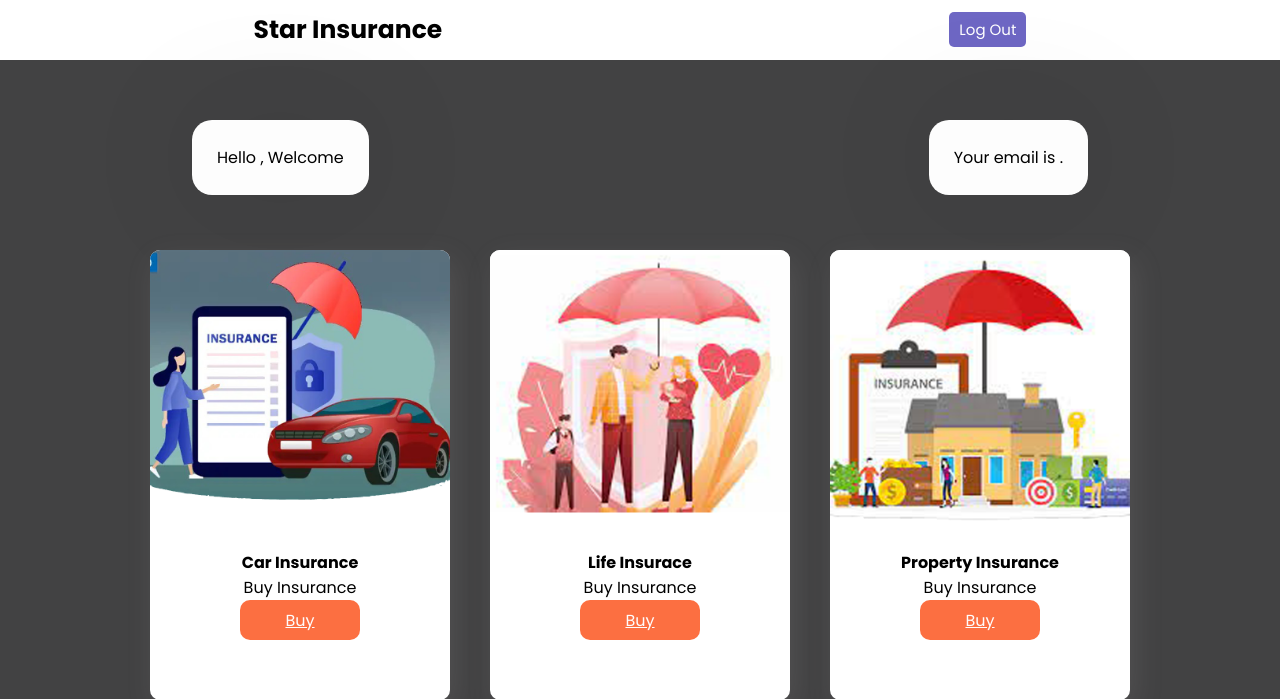
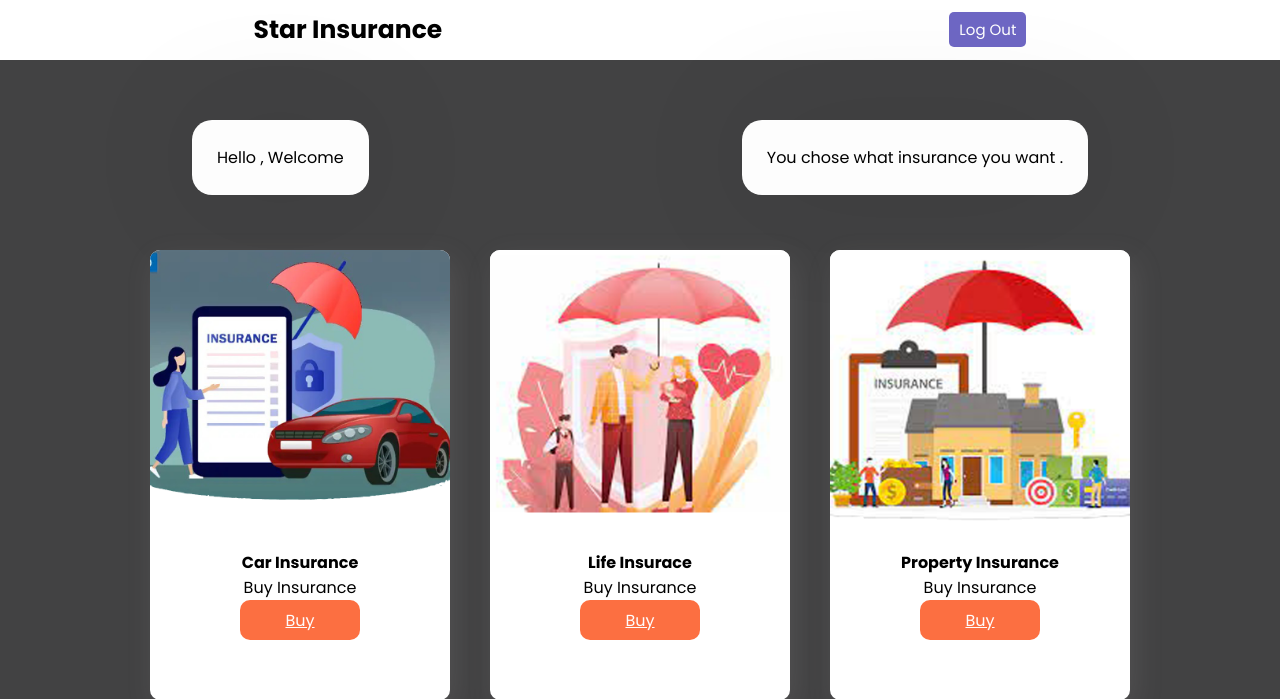
Before and after one commit to abhijitbomble/FRT-project, a PHP site: page /home.php in a window 1280 px wide. Shown: the top 699 px of the page. Run offline with PHP 8.4, Linux system fonts and the light colour scheme.

Commit message:
Update home.php

```diff
--- a/home.php
+++ b/home.php
@@ -27,7 +27,7 @@
                 <p>Hello <b></b>, Welcome</p>
             </div>
             <div class="box">
-                <p>Your email is <b></b>.</p>
+                <p>You chose what insurance you want <b></b>.</p>
             </div>
           </div>
           <div class="bottom">
```
